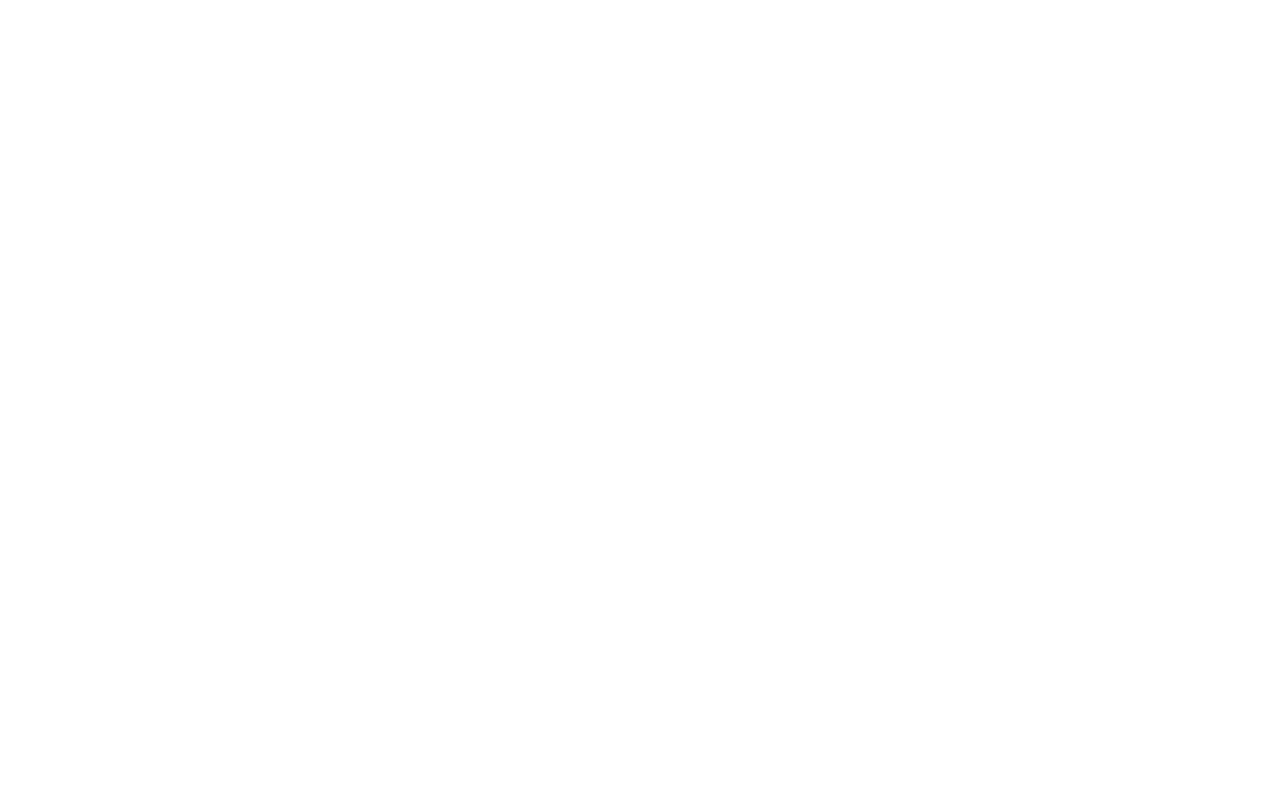
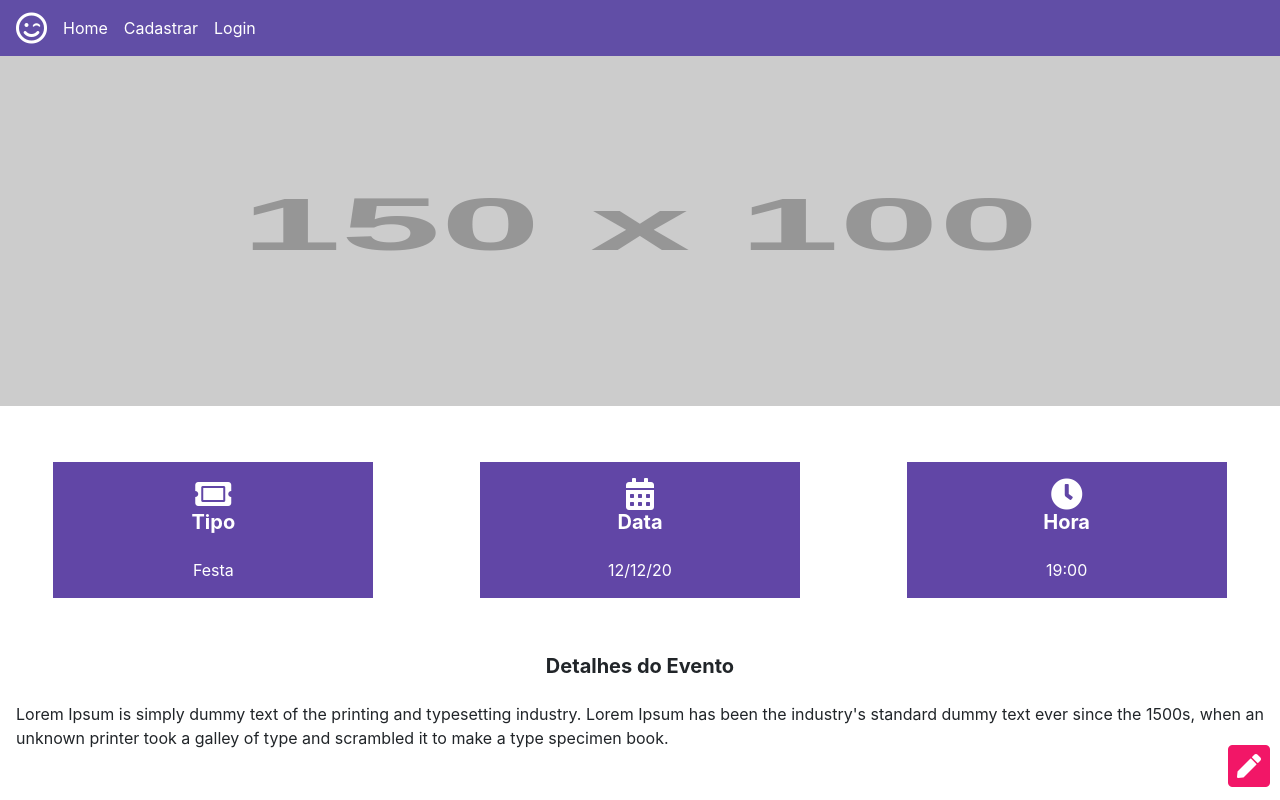
Before and after one commit to lpaganete/eventos, a React (Create React App) app: page /eventodetalhes in a window 1280 px wide. Built offline with nearby package versions, Linux system fonts and the light colour scheme.

Commit message:
Desenvolvimento da página de detalhes do evento

```diff
--- a/src/components/evento-card/index.js
+++ b/src/components/evento-card/index.js
@@ -25,7 +25,7 @@
 
                 <div className="row rodape-card d-flex align-items-center">
                     <div className="col-6">
-                        <Link to={'/eventoetalhes/' + id} className="btn btn-sm btn-detalhes">+ detalhes</Link>
+                        <Link to={'/eventodetalhes'} className="btn btn-sm btn-detalhes">+ detalhes</Link>
                     </div>
                     <div className="col-6 text-right">
                         <i class="far fa-eye mr-1"> </i><span>{visualizacoes}</span>
--- a/src/routes.js
+++ b/src/routes.js
@@ -9,6 +9,7 @@
 import Home from './view/home';
 import UsuarioRecuperarSenha from './view/usuario-recuperar-senha';
 import EventoCadastro from './view/evento-cadastro';
+import EventoDetalhes from './view/evento-detalhes';
 
 function Routes() {
     return (
@@ -20,6 +21,8 @@
                 <Route exact path='/novousuario' component={NovoUsuario} />
                 <Route exact path='/usuariorecuperarsenha' component={UsuarioRecuperarSenha} />
                 <Route exact path='/eventocadastro' component={EventoCadastro} />
+                <Route exact path='/eventodetalhes' component={EventoDetalhes} />
+
             </Router>
         </Provider>
     );
--- /dev/null
+++ b/src/view/evento-detalhes/evento-detalhes.css
@@ -0,0 +1,26 @@
+.img-banner {
+    width: 100%;
+    min-height: 300px;
+    max-height: 350px;
+}
+
+.box-info {
+    background-color: #6146a6;
+    color: #fff;
+    display: flex;
+    display: flex;
+    flex-direction: column;
+    align-items: center;
+}
+
+.btn-editar i {
+    position: fixed;
+    bottom: 10px;
+    right: 10px;
+    color: #f21667;
+    transition: .3s ease-in;
+}
+
+.btn-editar i:hover {
+    color: #6146a6;
+}
--- /dev/null
+++ b/src/view/evento-detalhes/index.js
@@ -0,0 +1,50 @@
+import React, { useState } from 'react';
+import './evento-detalhes.css';
+import { Link, Redirect } from 'react-router-dom';
+import firebase from '../../config/firebase';
+import { useSelector } from "react-redux";
+
+import Navbar from '../../components/navbar/';
+
+
+function EventoDetalhes() {
+    return (
+        <>
+            <Navbar />
+            <div className="container-fluid">
+                <div className="row">
+                    <img src="https://via.placeholder.com/150x100" className="img-banner" alt="banner" />
+                </div>
+
+                <div className="row mt-5 d-flex justify-content-around">
+                    <div className="col-md-3 col-sm-12 box-info p-3 my-2">
+                        <i className="fas fa-ticket-alt fa-2x" />
+                        <h5><strong>Tipo</strong></h5>
+                        <span className="mt-3">Festa</span>
+                    </div>
+                    <div className="col-md-3 col-sm-12 box-info p-3 my-2">
+                        <i className="fas fa-calendar-alt fa-2x" />
+                        <h5><strong>Data</strong></h5>
+                        <span className="mt-3">12/12/20</span>
+                    </div>
+                    <div className="col-md-3 col-sm-12 box-info p-3 my-2">
+                        <i className="fas fa-clock fa-2x" />
+                        <h5><strong>Hora</strong></h5>
+                        <span className="mt-3">19:00</span>
+                    </div>
+                </div>
+
+                <div className="row box-detalhes mt-5">
+                    <h5 className="mx-auto"><strong>Detalhes do Evento</strong></h5>
+                    <p className="text-justify p-3">Lorem Ipsum is simply dummy text of the printing and typesetting industry. Lorem Ipsum has been the industry's standard dummy text ever since the 1500s, when an unknown printer took a galley of type and scrambled it to make a type specimen book. </p>
+                </div>
+
+                <Link to='' className="btn-editar"><i className="fas fa-pen-square fa-3x"></i></Link>
+
+            </div>
+        </>
+    );
+
+}
+
+export default EventoDetalhes;
```
